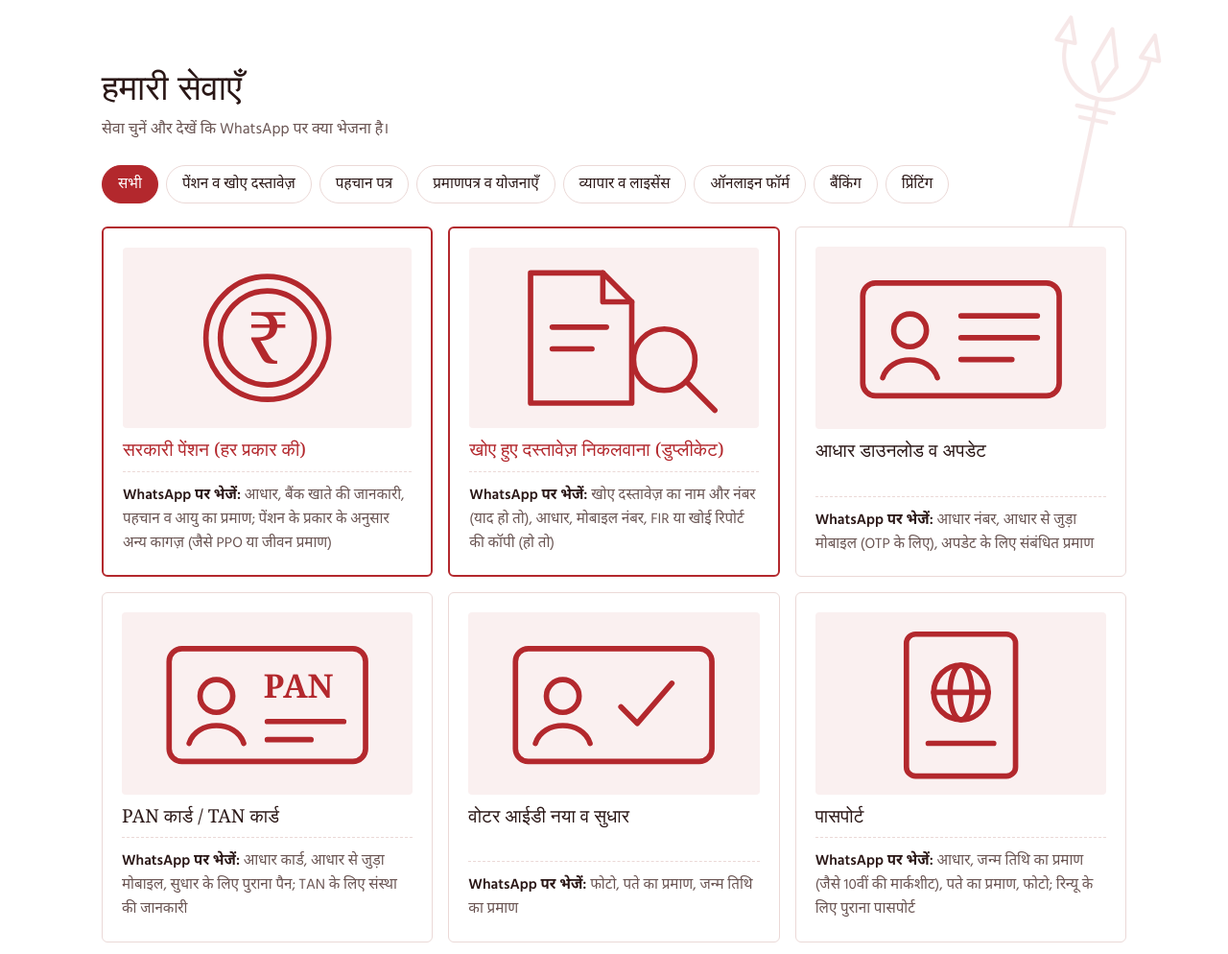
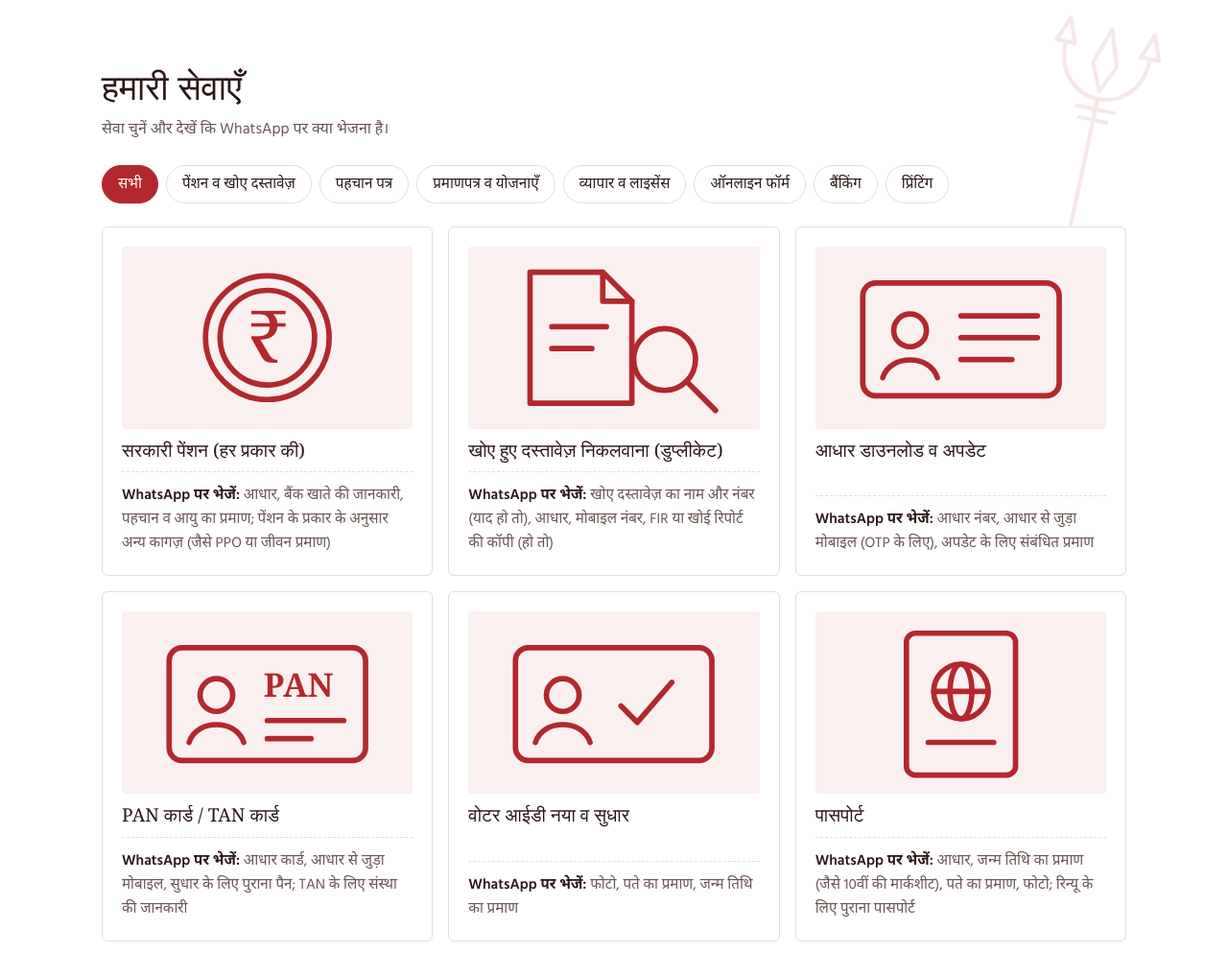
Before and after one commit to rudraoshelp/RUDRA-ONLINE-SOLUTION, a plain HTML site: page index.html in a window 1280 px wide. Shown: the part 905-1899 px from the top of the page at 96% size. Drawn offline with Linux system fonts and the light colour scheme; a web font is replaced by a local one.

Commit message:
Make all service cards look the same (remove priority outline)
Co-Authored-By: Claude Sonnet 5.5 <noreply@anthropic.com>
Claude-Session: https://claude.ai/code/session_01QZ8ZBkNsCriVKUT5PkvzKB

```diff
--- a/index.html
+++ b/index.html
@@ -160,8 +160,6 @@ nav a:hover{color:var(--accent)}
 .art svg{width:100%;height:100%;fill:none;stroke:var(--accent);stroke-width:3;stroke-linecap:round;stroke-linejoin:round}
 .art text{fill:var(--accent);stroke:none;font-family:var(--font-display)}
 .art img{width:100%;height:100%;object-fit:cover;display:block}
-.card.prio{border:2px solid var(--accent)}
-.card.prio h3{color:var(--accent)}
 
 /* footer */
 footer{background:var(--accent);color:var(--accent-ink);padding-block:36px}
@@ -465,7 +463,7 @@ footer small{font-size:.9rem;opacity:.8}
     var bring = lang === 'hi' ? 'WhatsApp पर भेजें: ' : 'Send on WhatsApp: ';
     $('grid').innerHTML = list.map(function (s) {
       var pic = s.img ? '<img src="' + s.img + '" alt="" loading="lazy">' : '<svg viewBox="0 0 160 100" aria-hidden="true">' + ICON[s.i] + '</svg>';
-      return '<article class="card' + (s.c === 'prio' ? ' prio' : '') + '" id="svc-' + s.id + '"><div class="art">' + pic + '</div><h3>' + t(s.n) +
+      return '<article class="card" id="svc-' + s.id + '"><div class="art">' + pic + '</div><h3>' + t(s.n) +
         '</h3><p class="docs"><b>' + bring + '</b>' + t(s.d) + '</p></article>';
     }).join('');
   }
```
